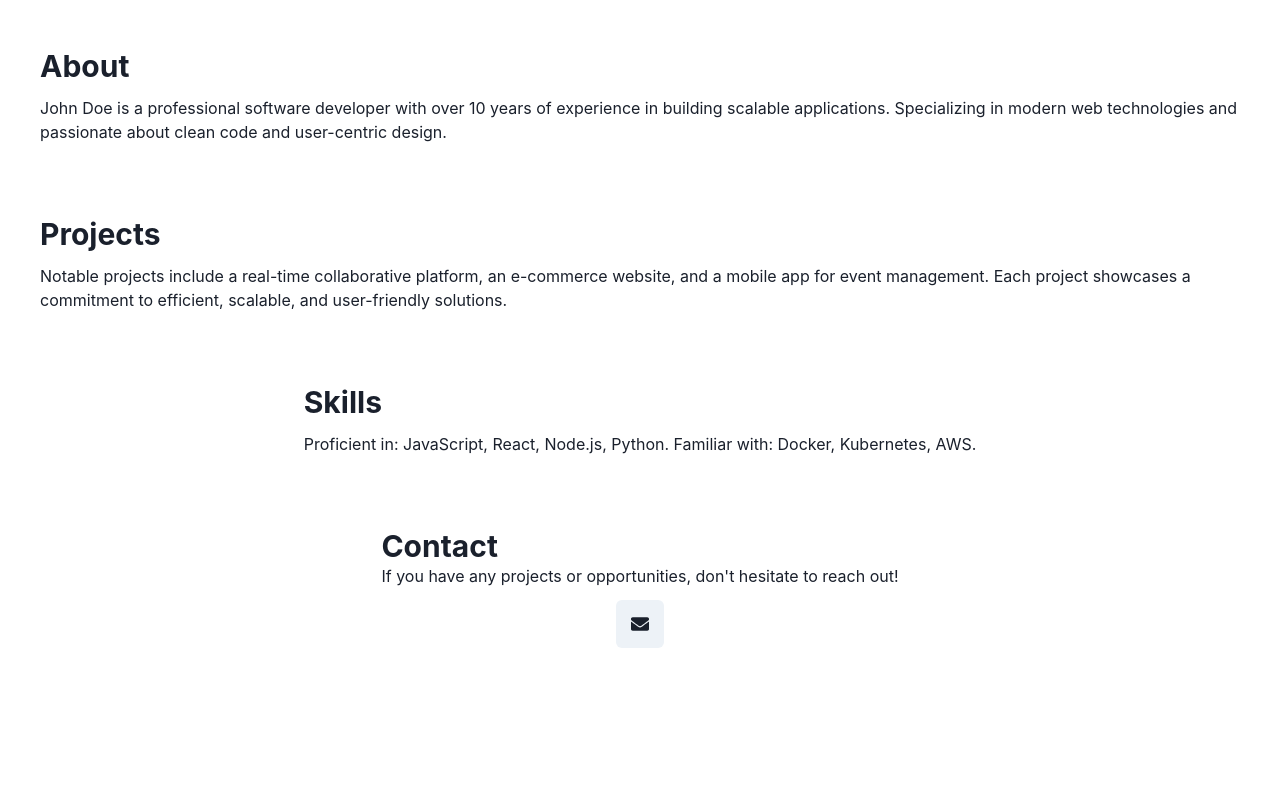
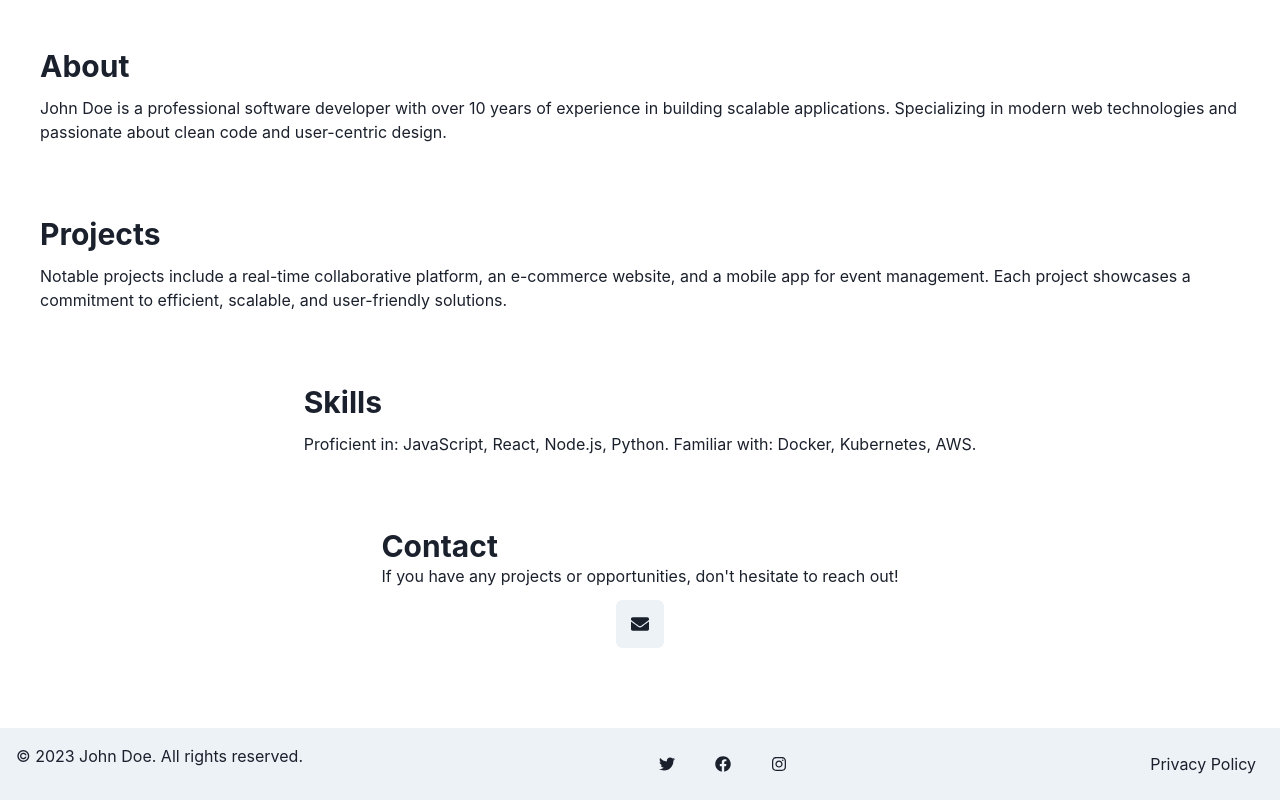
Before and after one commit to GPT-Engineer-App/personal-dev-site, a React (Vite) app: page / in a window 1280 px wide. Shown: the part 187-987 px from the top of the page. Before the commit the page ends 875 px from the top, so only its background shows below. Built offline with nearby package versions, Linux system fonts and the light colour scheme.

Commit message:
Added a styled footer with copyright, privacy policy link, and social media icons to the personal website.

```diff
--- a/src/App.jsx
+++ b/src/App.jsx
@@ -1,5 +1,6 @@
 import { Route, BrowserRouter as Router, Routes } from "react-router-dom";
-import { Box, Flex, Link, Button } from '@chakra-ui/react';
+import { Box, Flex, Link, Button, IconButton, HStack, Text } from '@chakra-ui/react';
+import { FaTwitter, FaFacebook, FaInstagram } from 'react-icons/fa';
 import Index from "./pages/Index.jsx";
 
 const Navbar = () => (
@@ -20,8 +21,23 @@ function App() {
       <Routes>
         <Route exact path="/" element={<Index />} />
       </Routes>
+      <Footer />
     </Router>
   );
 }
 
+const Footer = () => (
+  <Box as="footer" bg="gray.100" p={4} mt={10}>
+    <Flex justify="space-between" maxW="container.xl" mx="auto">
+      <Text>© 2023 John Doe. All rights reserved.</Text>
+      <HStack spacing={4}>
+        <Link href="https://twitter.com" isExternal><IconButton aria-label="Twitter" icon={<FaTwitter />} /></Link>
+        <Link href="https://facebook.com" isExternal><IconButton aria-label="Facebook" icon={<FaFacebook />} /></Link>
+        <Link href="https://instagram.com" isExternal><IconButton aria-label="Instagram" icon={<FaInstagram />} /></Link>
+      </HStack>
+      <Link href="#privacy-policy" p={2}>Privacy Policy</Link>
+    </Flex>
+  </Box>
+);
+
 export default App;
```
